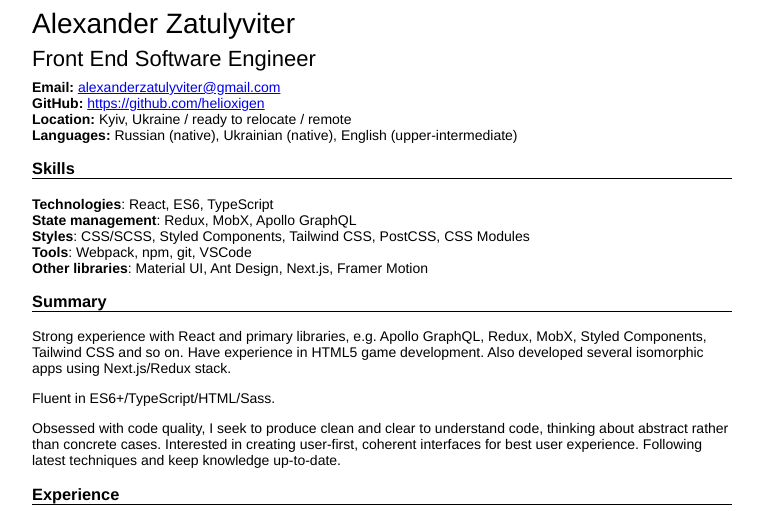
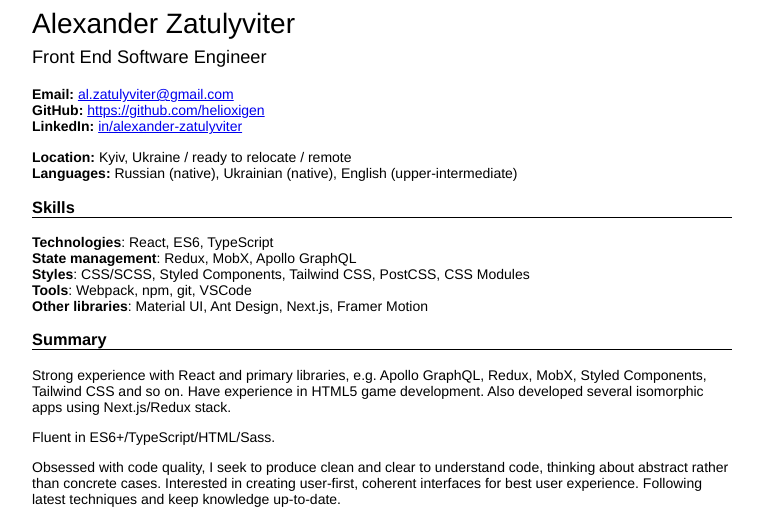
Before and after one commit to helioxigen/helioxigen.github.io, a plain HTML site: page index.html in a window 1280 px wide. Shown: the top 511 px of the page, without its empty margins (258-1021 px from the left). Drawn offline with Linux system fonts and the light colour scheme.

Commit message:
Add linkedin

```diff
--- a/index.html
+++ b/index.html
@@ -16,17 +16,25 @@
         <h2>Front End Software Engineer</h2>
       </header>
       <div class="separated">
-        <div>
+        <div class="mb-5">
           <div>
             <strong>Email: </strong>
-            <a href="mailto:alexanderzatulyviter@gmail.com"
-              >alexanderzatulyviter@gmail.com</a
+            <a href="mailto:al.zatulyviter@gmail.com"
+              >al.zatulyviter@gmail.com</a
             >
           </div>
           <div>
             <strong>GitHub: </strong>
             <a target="__blank" href="https://github.com/helioxigen"
               >https://github.com/helioxigen</a
+            >
+          </div>
+          <div>
+            <strong>LinkedIn: </strong>
+            <a
+              target="__blank"
+              href="https://www.linkedin.com/in/alexander-zatulyviter-0048a2149/"
+              >in/alexander-zatulyviter</a
             >
           </div>
         </div>
@@ -90,7 +98,7 @@
             project growth, I managed to build flexible and efficient
             architecture with future use cases in mind and mastered Apollo
             GraphQL client ecosystem in-depth. Also developed heavy on animation
-            landing for law firm using Next.js + Framer Motion.
+            corporate website for law firm using Next.js + Framer Motion.
           </p>
         </div>
         <div class="item">
--- a/style.css
+++ b/style.css
@@ -1,23 +1,33 @@
+html {
+  font-size: 13px;
+  font-family: Helvetica, Arial, sans-serif;
+}
+
+@media (min-width: 468px) {
+  html {
+    font-size: 14px;
+  }
+}
+
 main {
   max-width: 700px;
   margin: 0 auto;
-  font-size: 14px;
-  font-family: Helvetica, Arial, sans-serif;
 }
 
 h1,
 h2 {
   font-weight: 500;
-  margin-bottom: 0.4rem;
-  margin-top: 0.4rem;
+  margin-top: 0.2em;
 }
 
 h1 {
-  font-size: 28px;
+  margin-bottom: 0.25em;
+  font-size: 2rem;
 }
 
 h2 {
-  font-size: 22px;
+  font-size: 1.3rem;
+  margin-bottom: 1em;
 }
 
 article h3 {
@@ -65,3 +75,7 @@ article h3 {
   width: 3em;
   object-fit: cover;
 }
+
+.mb-5 {
+  margin-bottom: 15px;
+}
```
